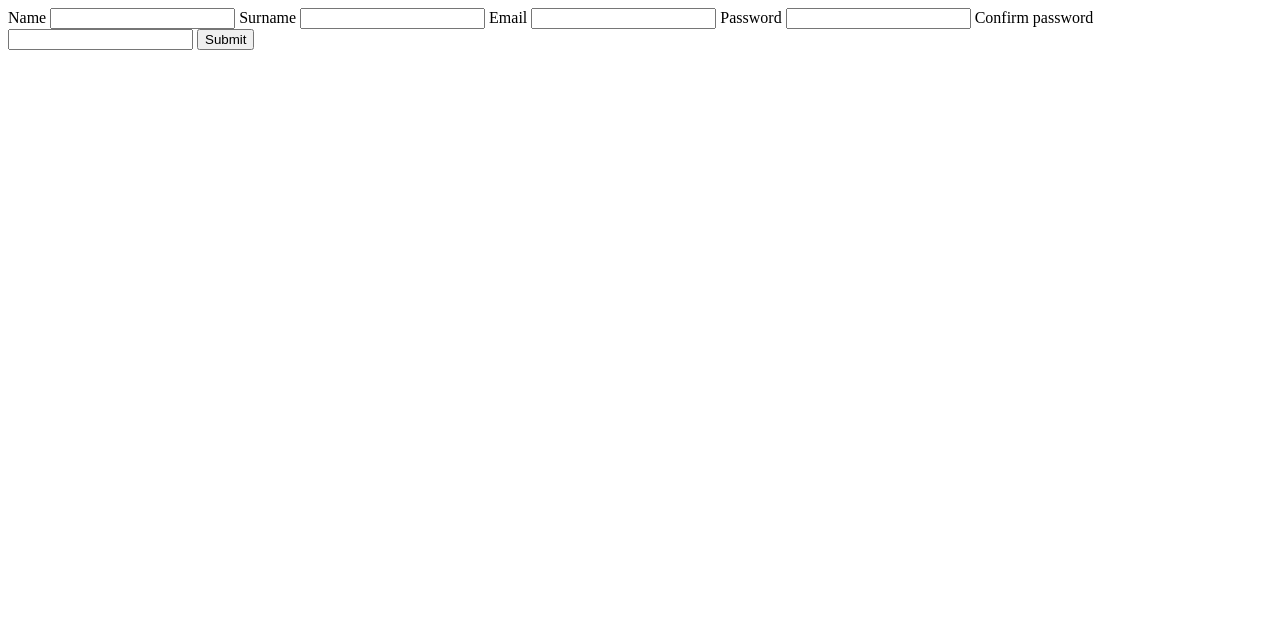
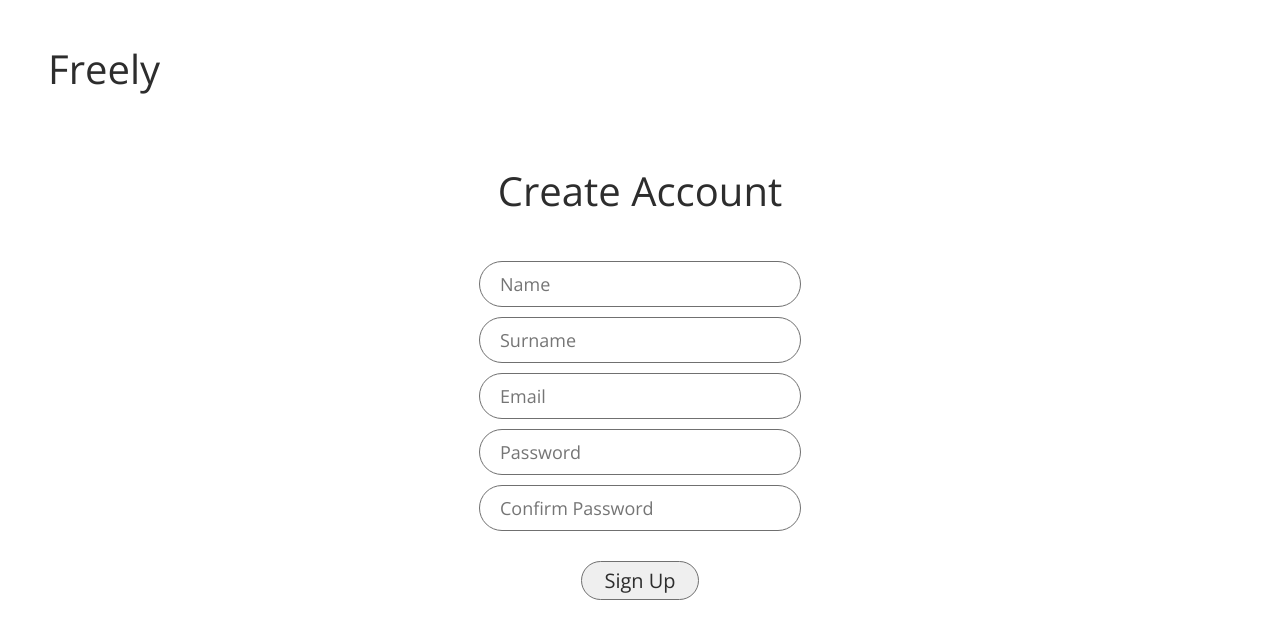
Before and after one commit to atioi/PAI, a PHP site: page /register in a window 1280 px wide. Shown: the top 639 px of the page. Run offline with PHP 8.4, Linux system fonts and the light colour scheme; a stand-in replaces the project's code that opens the database connection; some libraries are stand-ins or nearby versions.

Commit message:
Some FIXME comments added and simple password and email checking.

```diff
--- /dev/null
+++ b/public/styles/components/Button.css
@@ -0,0 +1,11 @@
+/* || All buttons that have text values should look the same.*/
+
+.Button {
+    outline: none;
+    border: solid 1px var(--grey);
+    border-radius: 1rem;
+
+    padding: 0.25rem 1.1rem;
+
+    font-size: 1rem;
+}
--- /dev/null
+++ b/public/styles/components/Form.css
@@ -0,0 +1,16 @@
+@import "TextInput.css";
+@import "Label.css";
+
+
+.Form {
+    text-align: center;
+    width: min-content;
+}
+
+.Form div {
+    margin: 0.5rem 0;
+}
+
+.Form > input {
+    margin: 1rem 0;
+}
--- /dev/null
+++ b/public/styles/components/Header.css
@@ -0,0 +1,6 @@
+/* Freely header.*/
+
+.Header {
+    font-weight: lighter;
+    font-size: 2rem;
+}
--- /dev/null
+++ b/public/styles/components/Label.css
@@ -0,0 +1,3 @@
+.Label {
+    display: none;
+}
--- /dev/null
+++ b/public/styles/components/TextInput.css
@@ -0,0 +1,13 @@
+.TextInput {
+    width: 14rem;
+    height: 2rem;
+
+    padding: 0.1rem 1rem;
+
+    border-radius: 2rem;
+    border: 0.05rem solid var(--grey);
+    outline: none;
+
+    font-size: 0.9rem;
+    font-weight: lighter;
+}
--- /dev/null
+++ b/public/styles/desktop/register.css
@@ -0,0 +1,22 @@
+@import "../components/Form.css";
+
+
+body {
+    display: flex;
+    flex-direction: column;
+}
+
+nav {
+    padding: 0 2rem;
+}
+
+Section {
+    display: flex;
+    flex-direction: column;
+    align-items: center;
+}
+
+Section h2 {
+    font-weight: lighter;
+    font-size: 2rem;
+}
--- /dev/null
+++ b/public/styles/index.css
@@ -0,0 +1,38 @@
+/* This file define general styles appended to all pages.*/
+
+/* || Other Components' styles imports. */
+@import "components/Button.css";
+@import "components/Header.css";
+
+/* || Fonts: */
+@import url('https://fonts.googleapis.com/css2?family=Open+Sans:ital,wght@0,300;0,400;0,500;0,600;1,700&display=swap');
+
+:root {
+
+
+    --red: #E50000;
+    --light-green: #50FF90;
+    --light-grey: #AAAAAA;
+    --grey: #707070;
+    --light-black: #2D2D2D;
+
+    --facebook-blue: #4267B2;
+    --google-red: #DB4437;
+    --instagram-black: #000000;
+
+}
+
+html {
+    /* Do not change mindlessly, because REM measure use it. */
+    font-size: 20px;
+}
+
+* {
+    /* All fonts' default color is --light-black. */
+    color: var(--light-black);
+    font-family: 'Open Sans', sans-serif;
+}
+
+body {
+    box-sizing: border-box;
+}
--- a/public/views/index.php
+++ b/public/views/index.php
@@ -2,12 +2,14 @@
 <html lang="en">
 <head>
     <meta charset="UTF-8">
-    <title>Title</title>
+    <meta name="viewport" content="width=device-width, initial-scale=1.0">
+    <link rel="stylesheet" type="text/css" href="./public/styles/index.css"/>
+    <title>Freely</title>
 </head>
 <body>
 
 
-<h1> Hellooo my friends </h1>
+<h1 class="Header"> Freely </h1>
 <a href="/login">login</a> or <a href="/register">register</a>
 
 <!--TODO: Add automatically rendering elements from database. -->
--- a/public/views/login.php
+++ b/public/views/login.php
@@ -2,6 +2,8 @@
 <html lang="en">
 <head>
     <meta charset="UTF-8">
+    <meta name="viewport" content="width=device-width, initial-scale=1.0">
+    <link rel="stylesheet" type="text/css" href="./public/styles/index.css"/>
     <title>Title</title>
 </head>
 <body>
@@ -17,7 +19,7 @@
     <label for="password"></label>
     <input name="password" id="password" type="text">
 
-    <input type="submit">
+    <input class="Button" value="Sign In" type="submit">
 </form>
 
 </body>
--- a/public/views/register.php
+++ b/public/views/register.php
@@ -2,33 +2,58 @@
 <html lang="en">
 <head>
     <meta charset="UTF-8">
-    <title>Title</title>
+    <meta name="viewport" content="width=device-width, initial-scale=1.0">
+    <link rel="stylesheet" type="text/css" href="./public/styles/index.css"/>
+    <link rel="stylesheet" type="text/css" href="./public/styles/desktop/register.css"/>
+
+    <title>Freely</title>
 </head>
 <body>
 
-<form action="/register" method="POST">
+<nav>
+    <header>
+        <h1 class="Header">Freely</h1>
+    </header>
+</nav>
 
-    <!--
-        FIXME: All inputs should be required and appropriate type.
-    -->
-    <label for="name">Name</label>
-    <input name="name" id="name" type="text">
+<section>
+    <h2> Create Account</h2>
 
-    <label for="surname">Surname</label>
-    <input name="surname" id="surname" type="text">
+    <form class="Form" action="/register" method="POST">
 
-    <label for="email">Email</label>
-    <input name="email" id="email" type="text">
+        <!--
+            FIXME: All inputs should be required and appropriate type.
+        -->
+        <div>
+            <label class="Label" for="name">Name</label>
+            <input class="TextInput" name="name" id="name" type="text" placeholder="Name" required>
+        </div>
 
-    <label for="password">Password</label>
-    <input name="password" id="password" type="text">
+        <div>
+            <label class="Label" for="surname">Surname</label>
+            <input class="TextInput" name="surname" id="surname" type="text" placeholder="Surname" required>
+        </div>
 
-    <label for="passwordConfirmation">Confirm password</label>
-    <input name="passwordConfirmation" id="passwordConfirmation" type="text">
+        <div>
+            <label class="Label" for="email">Email</label>
+            <input class="TextInput" name="email" id="email" type="text" placeholder="Email" required>
+        </div>
 
-    <input type="submit">
+        <div>
+            <label class="Label" for="password">Password</label>
+            <input class="TextInput" name="password" id="password" type="password" placeholder="Password" required>
+        </div>
 
-</form>
+        <div>
+            <label class="Label" for="passwordConfirmation">Confirm password</label>
+            <input class="TextInput" name="passwordConfirmation" id="passwordConfirmation" type="password"
+                   placeholder="Confirm Password" required>
+        </div>
+
+        <input class="Button" value="Sign Up" type="submit">
+
+    </form>
+</section>
 
 </body>
 </html>
```
